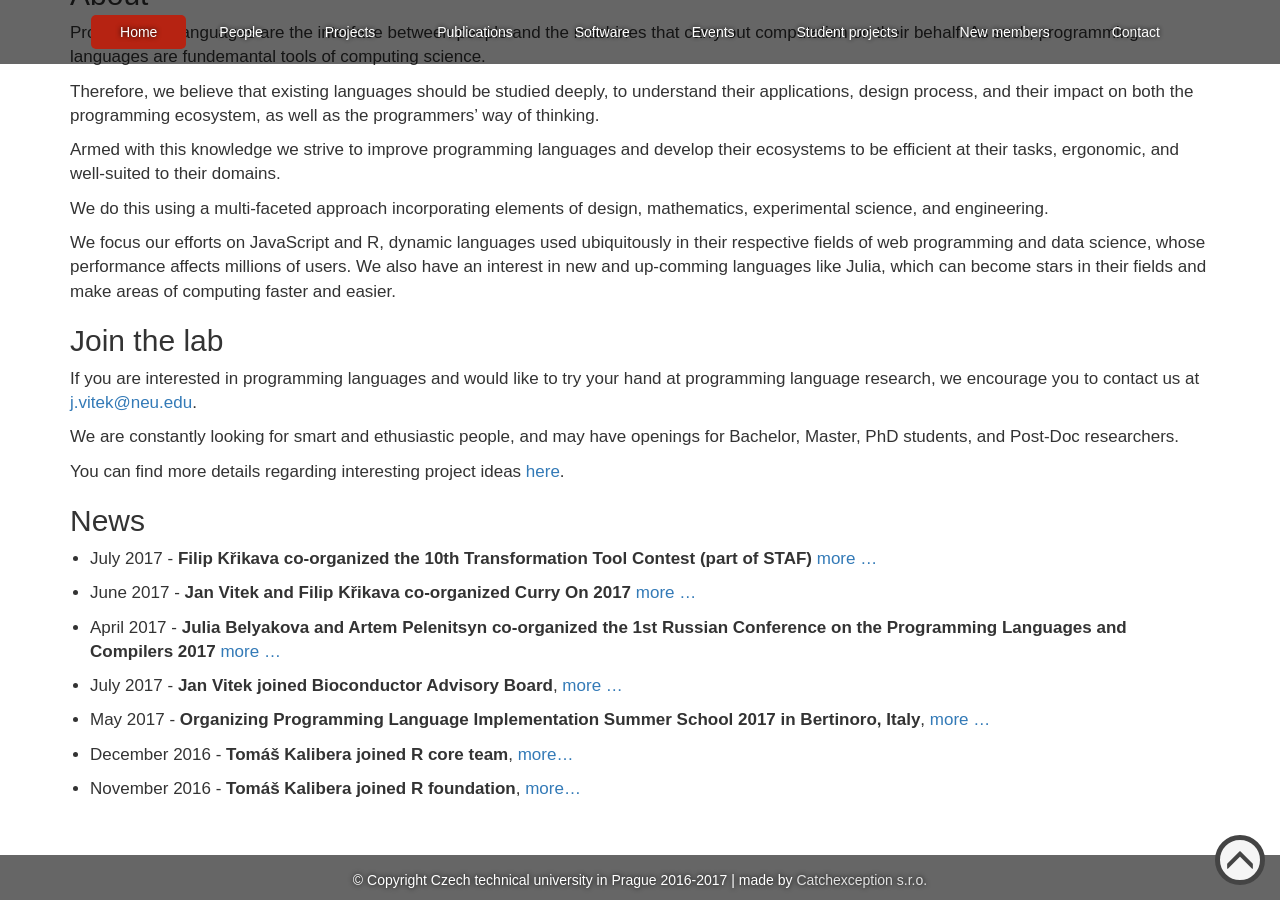
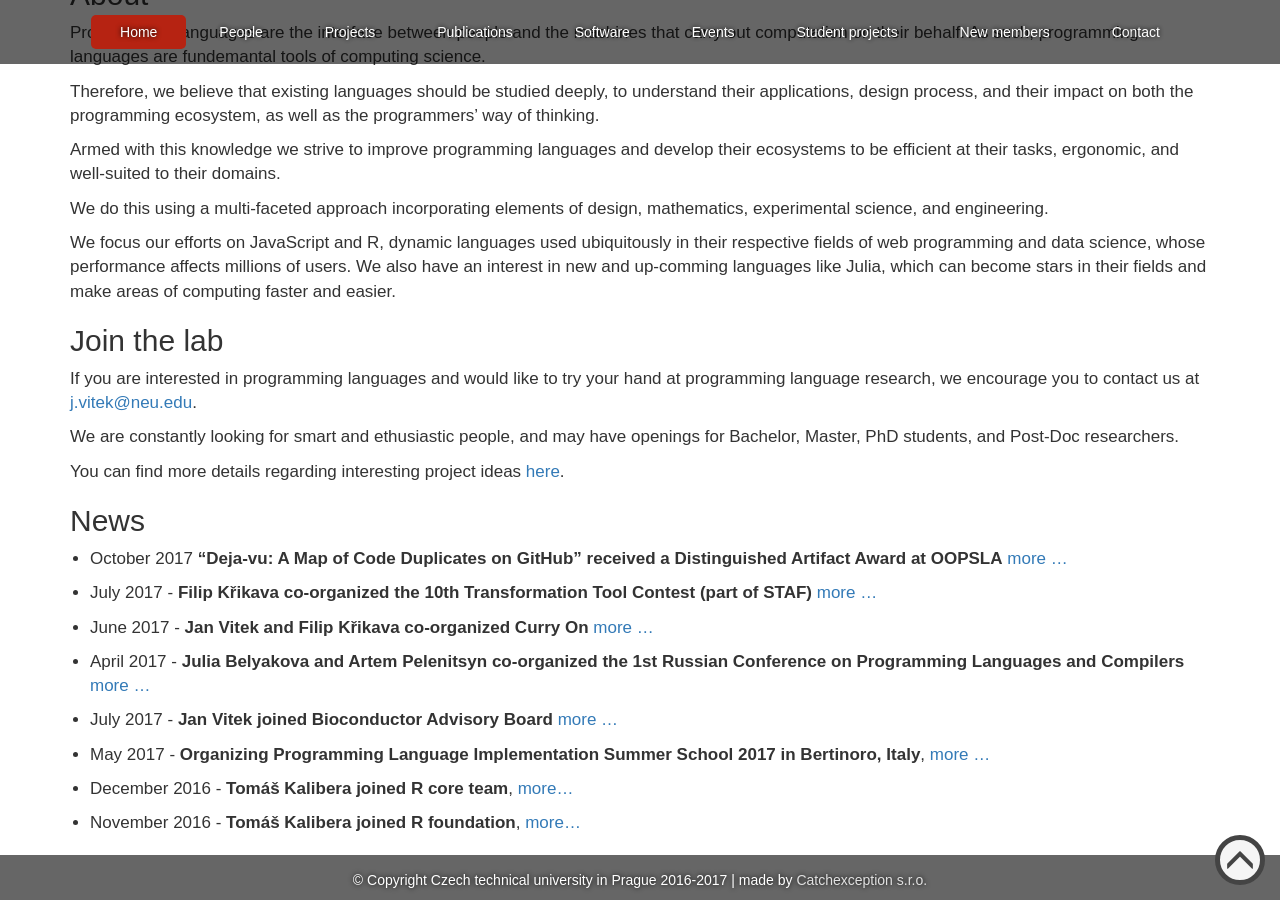
Before and after one commit to PRL-PRG/prl-prg.github.io, a Jekyll site: the page built from index.md, in a window 1280 px wide and 900 px high, scrolled down 767 px. Built offline with Jekyll 4.4.1, drawn with Linux system fonts in a browser that asks for light colours.

Commit message:
Deja vu paper distinguished artifact award.

```diff
--- a/index.md
+++ b/index.md
@@ -77,21 +77,24 @@ You can find more details regarding interesting project ideas
 -->
 
 <!-- 2017 -->
+- October 2017
+  **"Deja-vu: A Map of Code Duplicates on GitHub" received a Distinguished Artifact Award at OOPSLA**
+  [more ...](http://mondego.ics.uci.edu/projects/dejavu/)
 
 - July 2017 -
   **Filip Křikava co-organized the 10th Transformation Tool Contest (part of STAF)**
   [more ...](https://www.transformation-tool-contest.eu/2017/)
 
 - June 2017 -
-  **Jan Vitek and Filip Křikava co-organized Curry On 2017**
+  **Jan Vitek and Filip Křikava co-organized Curry On**
   [more ...](http://curry-on.org/2018/)
 
 - April 2017 -
-  **Julia Belyakova and Artem Pelenitsyn co-organized the 1st Russian Conference on the Programming Languages and Compilers 2017**
+  **Julia Belyakova and Artem Pelenitsyn co-organized the 1st Russian Conference on Programming Languages and Compilers**
   [more ...](http://plc.sfedu.ru/)
 
 - July 2017 -
-  **Jan Vitek joined Bioconductor Advisory Board**,
+  **Jan Vitek joined Bioconductor Advisory Board**
   [more ...](https://www.bioconductor.org/about/advisory-board/)
 
 - May 2017 -
```
Also changed, not shown: other parts of index.md (+2 -2 lines).
